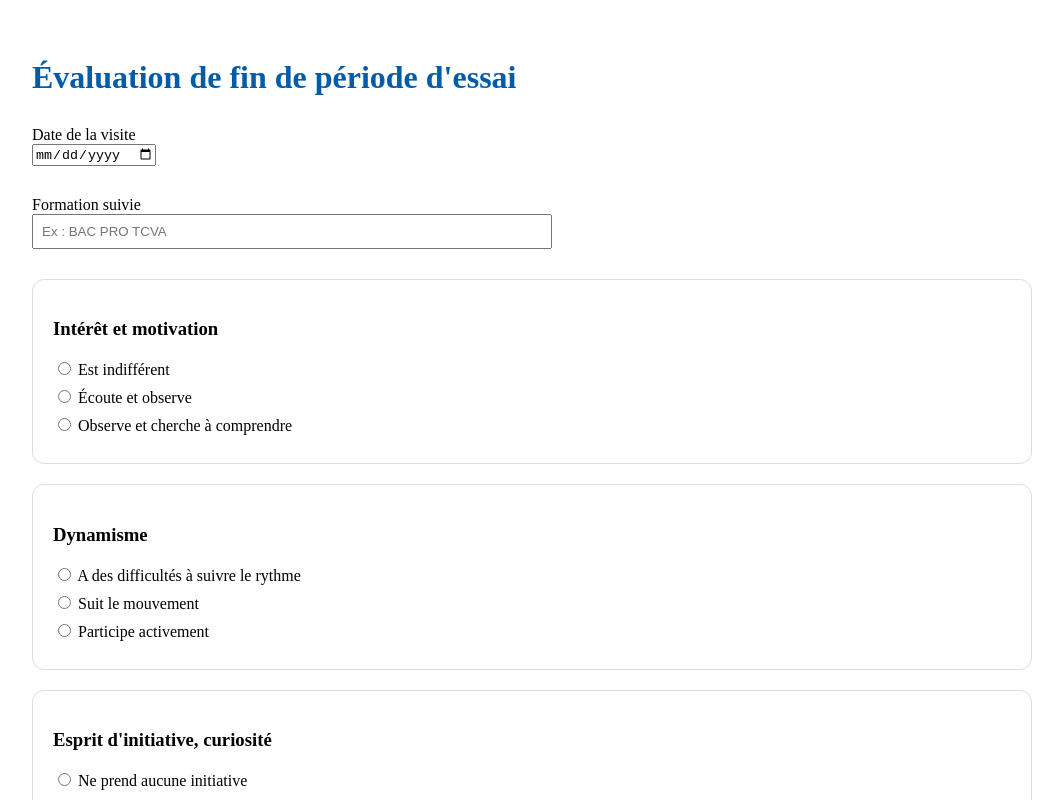
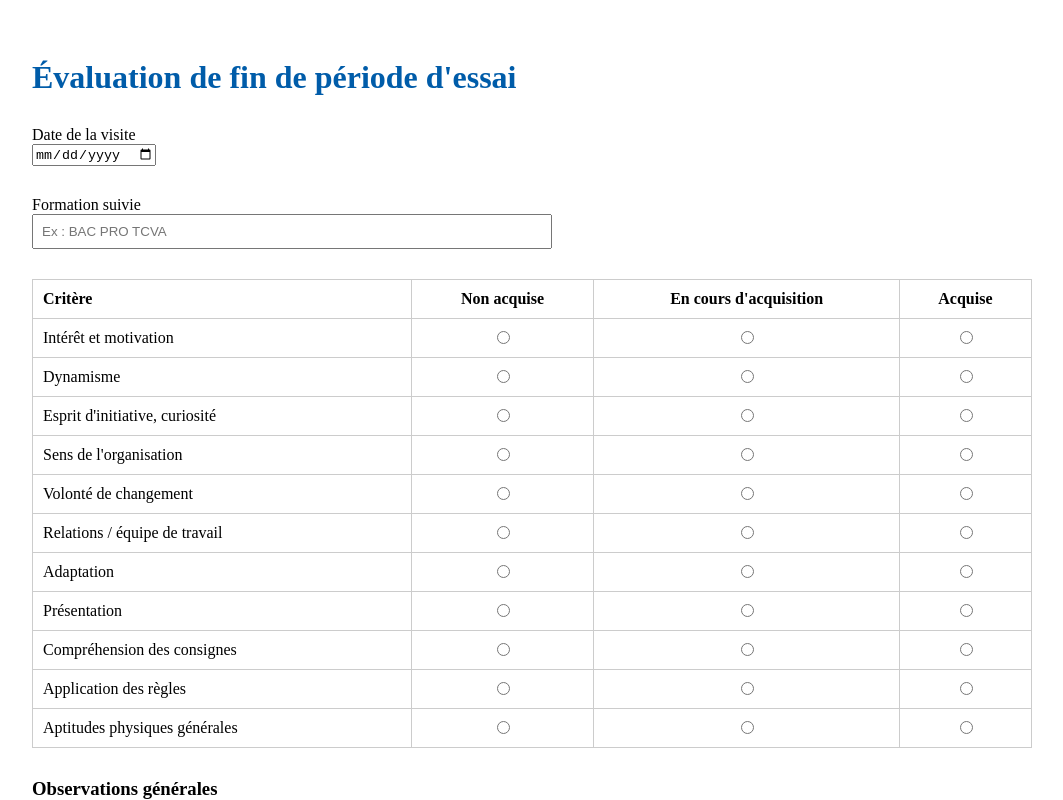
Before and after one commit to fabsalel-design/suivi-visites-mfr, a Next.js app: page /apprentis/1/visites/periode-essai in a window 1280 px wide. Shown: the top 800 px of the page, without its empty margins (108-1171 px from the left). Built offline with nearby package versions, Linux system fonts and the light colour scheme; no server answers.

Commit message:
Update page.tsx

```diff
--- a/app/apprentis/[id]/visites/periode-essai/page.tsx
+++ b/app/apprentis/[id]/visites/periode-essai/page.tsx
@@ -324,34 +324,78 @@ export default function PeriodeEssaiPage({
         />
       </div>
 
-      {criteres.map((critere) => (
-        <div
-          key={critere.key}
+
+<table
   style={{
-            background: "#fff",
-            border: "1px solid #ddd",
-            borderRadius: "12px",
-            padding: "20px",
-            marginBottom: "20px",
+    width: "100%",
+    borderCollapse: "collapse",
+    marginBottom: "30px",
+    backgroundColor: "white",
   }}
 >
-          <h3>{critere.titre}</h3>
+  <thead>
+    <tr>
+      <th
+        style={{
+          border: "1px solid #ccc",
+          padding: "10px",
+          textAlign: "left",
+        }}
+      >
+        Critère
+      </th>
 
-          {critere.options.map(
-            (option) => (
-              <label
-                key={option}
+      <th
         style={{
-                  display: "block",
-                  marginBottom: "8px",
+          border: "1px solid #ccc",
+          padding: "10px",
+        }}
+      >
+        Non acquise
+      </th>
+
+      <th
+        style={{
+          border: "1px solid #ccc",
+          padding: "10px",
+        }}
+      >
+        En cours d'acquisition
+      </th>
+
+      <th
+        style={{
+          border: "1px solid #ccc",
+          padding: "10px",
+        }}
+      >
+        Acquise
+      </th>
+    </tr>
+  </thead>
+
+  <tbody>
+    {criteres.map((critere) => (
+      <tr key={critere.key}>
+        <td
+          style={{
+            border: "1px solid #ccc",
+            padding: "10px",
+          }}
+        >
+          {critere.titre}
+        </td>
+
+        <td
+          style={{
+            border: "1px solid #ccc",
+            textAlign: "center",
           }}
         >
           <input
             type="radio"
-                  name={
-                    critere.key
-                  }
-                  value={option}
+            name={critere.key}
+            value="NON_ACQUISE"
             onChange={(e) =>
               setNotes({
                 ...notes,
@@ -359,13 +403,52 @@ export default function PeriodeEssaiPage({
                   e.target.value,
               })
             }
-                />{" "}
-                {option}
-              </label>
-            )
-          )}
-        </div>
+          />
+        </td>
+
+        <td
+          style={{
+            border: "1px solid #ccc",
+            textAlign: "center",
+          }}
+        >
+          <input
+            type="radio"
+            name={critere.key}
+            value="EN_COURS"
+            onChange={(e) =>
+              setNotes({
+                ...notes,
+                [critere.key]:
+                  e.target.value,
+              })
+            }
+          />
+        </td>
+
+        <td
+          style={{
+            border: "1px solid #ccc",
+            textAlign: "center",
+          }}
+        >
+          <input
+            type="radio"
+            name={critere.key}
+            value="ACQUISE"
+            onChange={(e) =>
+              setNotes({
+                ...notes,
+                [critere.key]:
+                  e.target.value,
+              })
+            }
+          />
+        </td>
+      </tr>
     ))}
+  </tbody>
+</table>
 
       <div>
         <h3>
```
Lines whose indentation alone changed are shown as unchanged.
